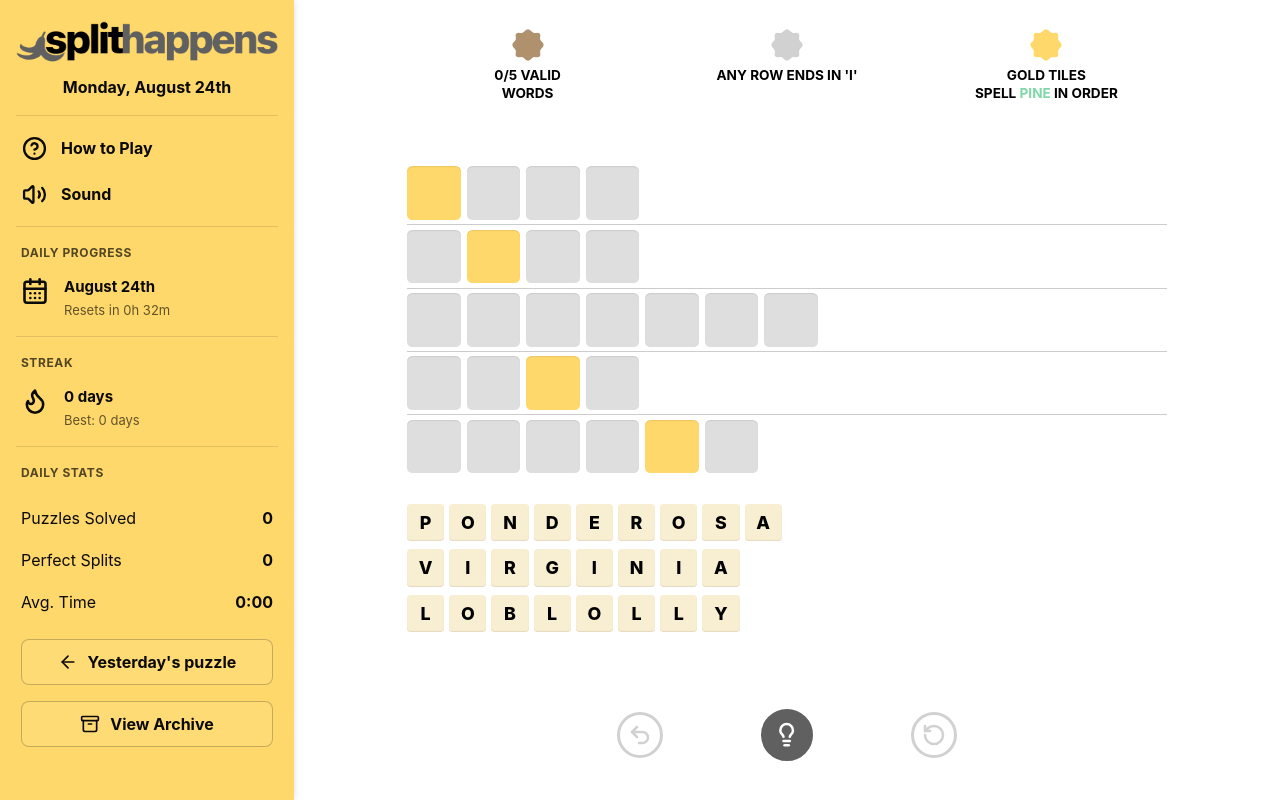
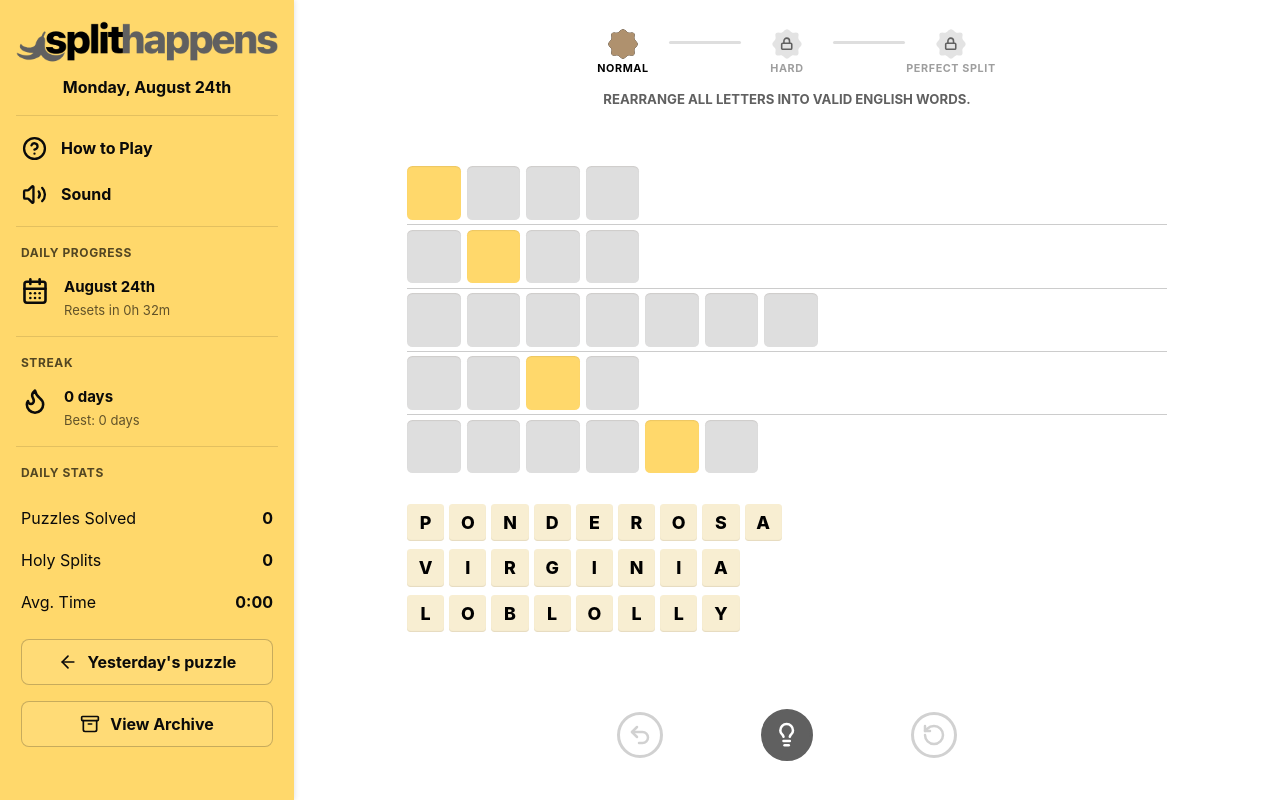
Before and after one commit to UncommonCrawl/SplitHappensWeb, a React (Vite) app: page / in a window 1280 px wide. Built offline with nearby package versions, Linux system fonts and the light colour scheme.

Commit message:
Change instruction design

```diff
--- a/src/App.tsx
+++ b/src/App.tsx
@@ -1,6 +1,6 @@
-import { useCallback, useEffect, useMemo, useRef, useState, type CSSProperties, type PointerEvent as ReactPointerEvent, type ReactNode } from "react";
+import { Fragment, useCallback, useEffect, useMemo, useRef, useState, type CSSProperties, type PointerEvent as ReactPointerEvent, type ReactNode } from "react";
 import {
-  Archive, ArrowLeft, CalendarDays, Flame, HelpCircle, Lightbulb, RotateCcw,
+  Archive, ArrowLeft, CalendarDays, Flame, HelpCircle, Lightbulb, Lock, RotateCcw,
   Share2, Sparkles, Trophy, Undo2, Volume2, VolumeX, X,
 } from "lucide-react";
 import { loadContent, localDateKey, parseLocalDate, staticAssetPath } from "./content";
@@ -303,6 +303,17 @@ export default function App() {
   const isToday = scheduleEntry.date === localDateKey(now);
   const goldSlots = new Set(activeLevel.goldTileExpectations.map((item) => slotID(item.rowIndex, item.columnIndex)));
   const goldExpectations = new Map(activeLevel.goldTileExpectations.map((item) => [slotID(item.rowIndex, item.columnIndex), item.letter]));
+  const achievementTiers = [
+    { name: "Normal", tone: "bronze" as const, complete: derived.allWordsValid },
+    { name: "Hard", tone: "silver" as const, complete: derived.silverSatisfied },
+    { name: "Perfect Split", tone: "gold" as const, complete: derived.victorySatisfied },
+  ];
+  const activeTierIndex = !derived.allWordsValid ? 0 : !derived.silverSatisfied ? 1 : 2;
+  const activeObjective = activeTierIndex === 0
+    ? <span>REARRANGE ALL LETTERS INTO VALID ENGLISH WORDS.</span>
+    : activeTierIndex === 1
+      ? <><span>Complete the secondary challenge</span><span>{derived.bonus.label}</span></>
+      : <><span>Highlighted tiles spell <span className="gold-word">{[...activeLevel.goldWord].map((letter, index) => <em className={derived.goldMatches[index] ? "correct" : ""} key={`${letter}-${index}`}>{letter}</em>)}</span> in order.</span></>;
   const canRecall = game.hintedRows.length > 0
     || game.targetSlots.some((row) => row.some(Boolean))
     || game.sourceSlots.some((row, rowIndex) => row.some((id, columnIndex) => {
@@ -347,7 +358,7 @@ export default function App() {
         <section className="sidebar-stats">
           <h2>Daily stats</h2>
           <div className="stat-row"><span>Puzzles Solved</span><strong>{stats.puzzlesSolved}</strong></div>
-          <div className="stat-row"><span>Perfect Splits</span><strong>{stats.perfectSplits}</strong></div>
+          <div className="stat-row"><span>Holy Splits</span><strong>{stats.perfectSplits}</strong></div>
           <div className="stat-row"><span>Avg. Time</span><strong>{formatDuration(stats.averageTimeMs)}</strong></div>
           <button className="archive-button" disabled={!yesterdayEntry} onClick={() => yesterdayEntry && setActiveLevelID(yesterdayEntry.levelID)}><ArrowLeft />Yesterday&apos;s puzzle</button>
           <button className="archive-button" onClick={() => setModal("archive")}><Archive />View Archive</button>
@@ -357,9 +368,24 @@ export default function App() {
       <div className="workspace">
         <main className="game-area" style={gameLayoutStyle}>
           <section className="criteria" aria-label="Puzzle goals">
-            <div className={`criterion ${derived.allWordsValid ? "complete" : ""}`}><Seal tone="bronze" achieved={derived.allWordsValid} /><strong>{derived.validRows.size}/{game.targetSlots.length} VALID<br />WORDS</strong></div>
-            <div className={`criterion ${derived.silverSatisfied ? "complete" : ""}`}><Seal tone="silver" achieved={derived.silverSatisfied} /><strong>{derived.bonus.label}</strong></div>
-            <div className={`criterion ${derived.victorySatisfied ? "complete" : ""}`}><Seal tone="gold" achieved={derived.victorySatisfied} /><strong>GOLD TILES<br />SPELL <span className="gold-word">{[...activeLevel.goldWord].map((letter, index) => <em className={derived.goldMatches[index] ? "correct" : ""} key={`${letter}-${index}`}>{letter}</em>)}</span> IN ORDER</strong></div>
+            <div className="achievement-track" role="list" aria-label="Normal, Hard, Perfect Split progression">
+              {achievementTiers.map((tier, index) => <Fragment key={tier.name}>
+                {index > 0 && <span className={`tier-connector ${achievementTiers[index - 1].complete ? "complete" : ""}`} aria-hidden="true" />}
+                <div
+                  className={`tier-step tier-${tier.tone} ${tier.complete ? "complete" : ""} ${index === activeTierIndex ? "active" : ""} ${index > activeTierIndex ? "future" : ""}`}
+                  role="listitem"
+                  aria-current={index === activeTierIndex ? "step" : undefined}
+                  aria-label={`${tier.name}: ${tier.complete ? "completed" : index === activeTierIndex ? "active" : "not yet available"}`}
+                >
+                  <span className="tier-seal">
+                    <Seal tone={tier.tone} achieved={tier.complete} />
+                    {index > activeTierIndex && <Lock className="tier-lock" aria-hidden="true" />}
+                  </span>
+                  <strong>{tier.name}</strong>
+                </div>
+              </Fragment>)}
+            </div>
+            <div className="tier-objective" aria-live="polite" aria-label={`${achievementTiers[activeTierIndex].name} objective`}>{activeObjective}</div>
           </section>
 
           <section className="target-board" aria-label="Target words">
@@ -435,9 +461,9 @@ export default function App() {
       {modal === "how" && <Modal title="How to Play" onClose={() => setModal(null)}>
         <div className="instructions">
           <p>Rearrange every letter to form a valid English word in each row.</p>
-          <p>Complete the bronze, silver, and gold goals in order. Gold letters must spell the featured word from top to bottom.</p>
+          <p>Complete the Normal, Hard, and Perfect Split goals in order. For a Perfect Split, the highlighted target tiles must spell the featured word from top to bottom.</p>
           <p>Drag letters, or select a letter and then choose a target square. Double-click a placed tile to return it.</p>
-          <p>Hints fill one official answer row at a time. A Perfect Split is Gold earned without a hint.</p>
+          <p>Hints fill one official answer row at a time. A Holy Split is a Perfect Split earned without a hint.</p>
         </div>
       </Modal>}
 
@@ -448,7 +474,7 @@ export default function App() {
             const saved = persisted.levels[entry.levelID];
             if (!level) return null;
             return <button key={entry.levelID} className={entry.levelID === activeLevel.id ? "active" : ""} onClick={() => { setActiveLevelID(entry.levelID); setModal(null); }}>
-              <span>{shortDate(parseLocalDate(entry.date))}</span><strong>{level.goldWord}</strong><small>{saved?.perfectSplit ? "Perfect Split" : saved?.firstSplitAt ? "Split" : "Not played"}</small>
+              <span>{shortDate(parseLocalDate(entry.date))}</span><strong>{level.goldWord}</strong><small>{saved?.perfectSplit ? "Holy Split" : saved?.firstGoldAt ? "Perfect Split" : saved?.firstSplitAt ? "Split" : "Not played"}</small>
             </button>;
           })}
         </div>
@@ -456,7 +482,7 @@ export default function App() {
 
       {modal === "note" && <Modal title={activeLevel.goldWord} onClose={() => setModal(null)}><p className="level-note">{activeLevel.note}</p></Modal>}
 
-      {modal === "victory" && <Modal title={game.hintedRows.length === 0 ? "Perfect Split!" : "Gold Split!"} onClose={() => setModal(null)}>
+      {modal === "victory" && <Modal title={game.hintedRows.length === 0 ? "Holy Split!" : "Perfect Split!"} onClose={() => setModal(null)}>
         <div className="victory-content"><span className="victory-seal"><Trophy /></span><p>You completed all three goals in {formatDuration(game.elapsedMs)}.</p><button className="primary-button" onClick={shareResult}><Share2 />Share result</button></div>
       </Modal>}
     </div>
--- a/src/styles.css
+++ b/src/styles.css
@@ -106,22 +106,39 @@ button { color: inherit; }
   --source-height-limit: 6cqh;
   --target-size: min(56px, var(--target-height-limit), calc((100cqw - (var(--target-columns) - 1) * 6px) / var(--target-columns)));
   --source-size: min(48px, var(--source-height-limit), calc((100cqw - (var(--source-columns) - 1) * 5px) / var(--source-columns)));
-  --seal-size: min(34px, 6cqh, 12cqw);
+  --seal-size: min(32px, 5cqh, 10cqw);
   --toolbar-size: min(46px, 7cqh, 16cqw);
   --toolbar-featured-size: min(52px, 8cqh, 18cqw);
   --toolbar-gap: min(24px, 4cqw);
   --criteria-height: min(104px, 14cqh);
 }
-.criteria { width: 100%; height: max-content; min-height: min(var(--criteria-height), 12dvh); display: grid; grid-template-columns: repeat(3, 1fr); gap: clamp(2px, 2.4cqw, 24px); align-items: start; }
-.criterion { display: flex; flex-direction: column; align-items: center; text-align: center; gap: clamp(4px, .65dvh, 9px); min-width: 0; }
-.criterion strong { max-width: 200px; font-size: clamp(10px, 1.7dvh, 16px); line-height: 1.3; text-transform: uppercase; }
+.criteria { width: min(620px, 100%); height: max-content; min-height: min(var(--criteria-height), 12dvh); display: flex; flex-direction: column; align-items: center; gap: clamp(5px, .8dvh, 10px); }
+.achievement-track { width: min(500px, 100%); display: flex; align-items: center; justify-content: center; }
+.tier-step { min-width: 0; flex: 0 1 132px; display: flex; flex-direction: column; align-items: center; gap: clamp(2px, .35dvh, 5px); text-align: center; color: var(--control); }
+.tier-step strong { font-size: clamp(9px, 1.35dvh, 13px); line-height: 1.1; letter-spacing: .055em; text-transform: uppercase; white-space: nowrap; }
+.tier-bronze { --tier-color: var(--bronze); }
+.tier-silver { --tier-color: var(--silver); }
+.tier-gold { --tier-color: var(--gold); }
+.tier-seal { position: relative; display: grid; place-items: center; }
+.tier-step .seal { color: var(--placeholder); opacity: .82; }
+.tier-step.complete .seal { color: var(--tier-color); opacity: 1; }
+.tier-step.active { color: #000; }
+.tier-step.active .seal { color: var(--tier-color); opacity: 1; filter: drop-shadow(0 0 0.5px #000); }
+.tier-step.active.complete .seal { color: var(--tier-color); filter: drop-shadow(0 0 2px rgb(0 0 0 / 20%)); }
+.tier-step.future { color: rgb(0 0 0 / 38%); }
+.tier-step.future .seal { color: var(--placeholder); opacity: .82; filter: none; }
+.tier-lock { position: absolute; width: 42%; height: 42%; color: var(--control); stroke-width: 2.8; }
+.tier-connector { height: 3px; min-width: 18px; max-width: 72px; flex: 1 1 72px; margin: 0 -20px clamp(14px, 2.2dvh, 21px); border-radius: 999px; background: var(--placeholder); }
+.tier-connector.complete { background: var(--green); }
+.tier-objective { min-height: 2.6em; max-width: 560px; margin-top: clamp(8px, 1.2dvh, 14px); display: flex; flex-direction: column; justify-content: flex-start; gap: 1px; color: var(--control); text-align: center; font-size: clamp(11px, 1.65dvh, 15px); font-weight: 750; line-height: 1.25; text-transform: uppercase; }
+.tier-objective > span + span { font-size: .92em; font-weight: 650; color: var(--control); }
 .gold-word { white-space: nowrap; }
-.criterion em { color: rgb(0 176 80 / 50%); font-style: normal; }
-.criterion em.correct { color: var(--green); }
+.tier-objective em { color: rgb(0 176 80 / 50%); font-style: normal; }
+.tier-objective em.correct { color: var(--green); }
 .seal { width: var(--seal-size); height: var(--seal-size); flex: 0 0 auto; display: grid; place-items: center; }
 .seal svg { width: 100%; height: 100%; overflow: visible; }
 .seal-fill { fill: currentColor; }
-.seal-outline { fill: none; stroke: #000; stroke-width: 3; }
+.seal-outline { fill: none; stroke: #000; stroke-width: 5; }
 .seal-check { fill: none; stroke: #000; stroke-width: 9; stroke-linecap: round; stroke-linejoin: round; }
 .seal.bronze { color: var(--bronze); }
 .seal.silver { color: var(--silver); }
@@ -299,7 +316,8 @@ button { color: inherit; }
   .app-sidebar { grid-template-columns: 1fr; }
   .sidebar-actions button { flex-direction: column; gap: 4px; padding-block: 7px; font-size: 12px; }
   .progress-rail .sidebar-stats { grid-column: auto; border-bottom: 0; }
-  .criterion strong { font-size: 10px; }
+  .tier-step strong { font-size: 9px; letter-spacing: .025em; }
+  .tier-connector { margin-inline: -15px; }
   .game-toolbar { width: min(290px, 100%); }
 }
 
```
Also changed, not shown: 1 other file (tests, documents, lock files or other folders).
